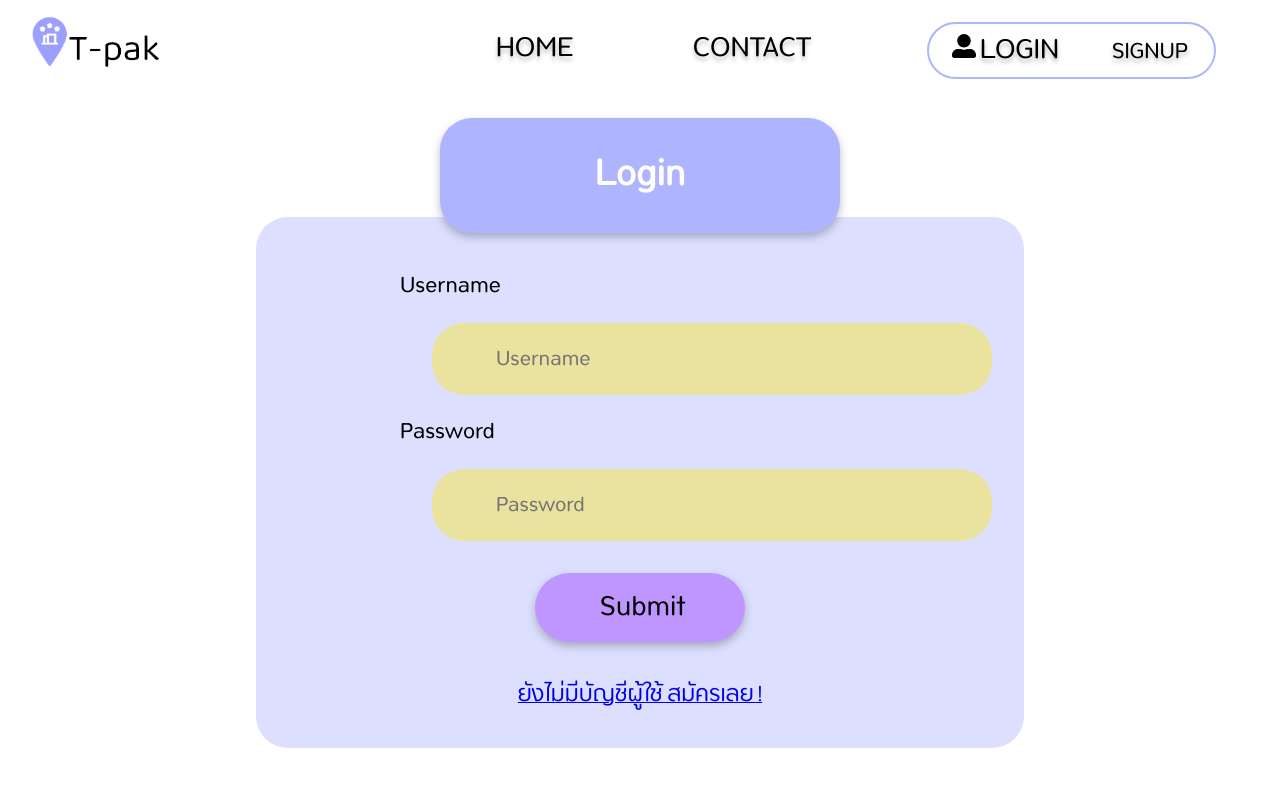
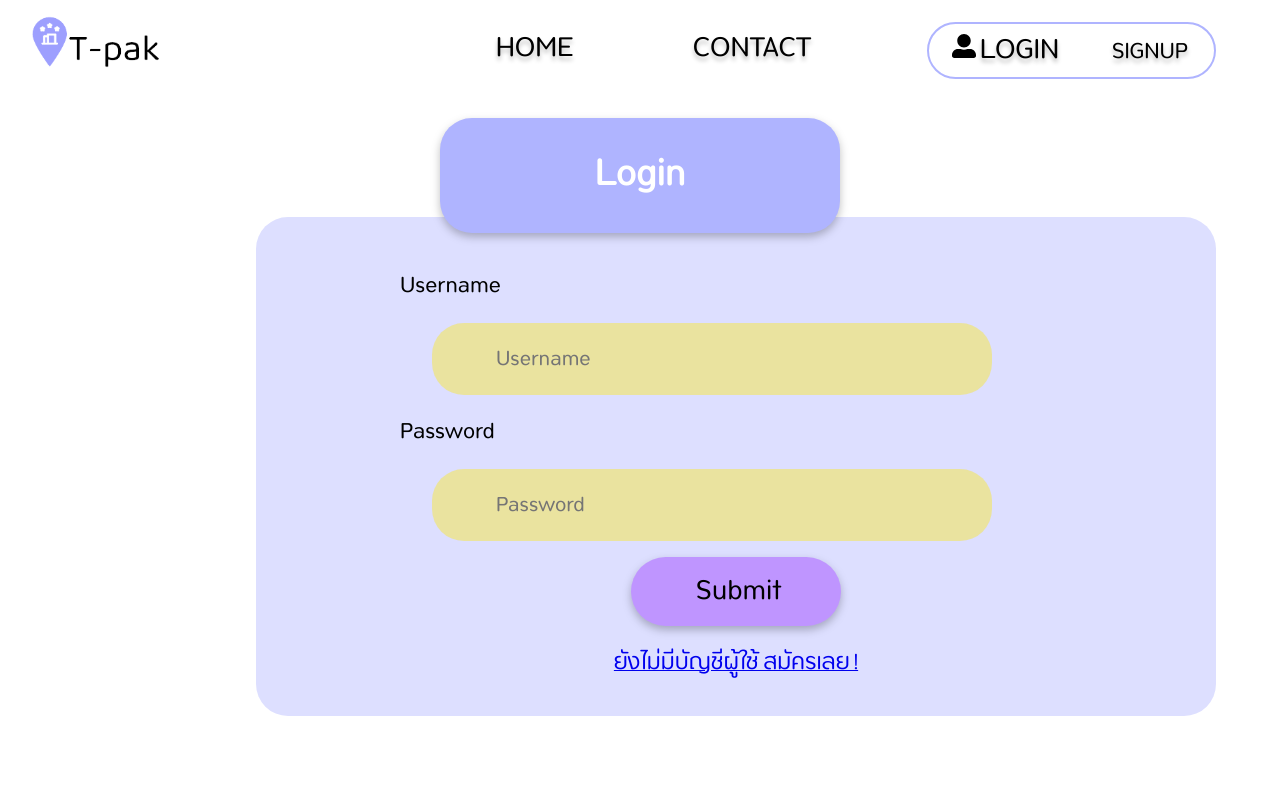
Before and after one commit to mossZmossZ/t-pak, a React (Create React App) app in the folder client/: page /login in a window 1280 px wide. Shown: the top 786 px of the page. Built offline with nearby package versions, Linux system fonts and the light colour scheme.

Commit message:
update login

```diff
--- a/client/src/pages/Formcomponents/login.css
+++ b/client/src/pages/Formcomponents/login.css
@@ -20,6 +20,7 @@ h1{
 }
 
 .form_container{
+    width: 60rem;
     text-align: start;
     align-items: center;
     justify-content: space-around;
@@ -79,7 +80,7 @@ input[type="submit"] {
     display: block;
     align-items: center;
     text-align: center;
-    padding: 2rem 0 2rem 0;
+    padding:1rem 0;
     filter: drop-shadow(0px 4px 4px rgba(0, 0, 0, 0.25));
 
 }
```
